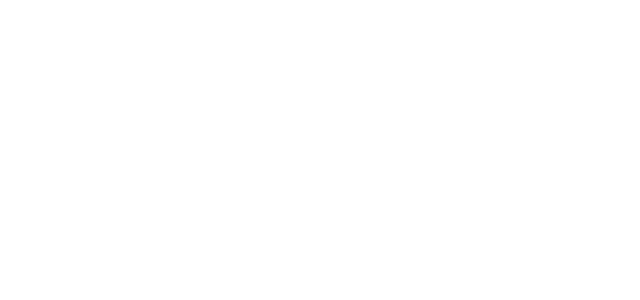
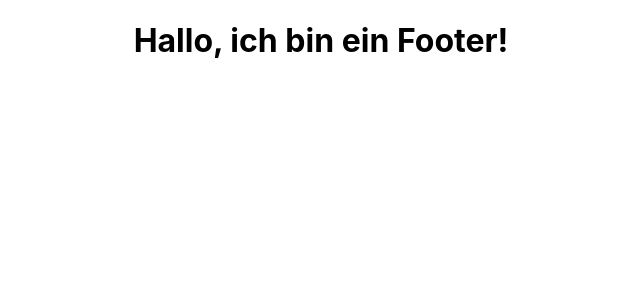
Before and after one commit to ymeichtry/yanis-portfolio, a React (Create React App) app: page / in a window 1280 px wide. Shown: the top 300 px of the page, without its empty margins (319-959 px from the left). Built offline with nearby package versions, Linux system fonts and the light colour scheme.

Commit message:
made another arrangement and for one component i will do only one JS file

```diff
--- a/src/App.js
+++ b/src/App.js
@@ -1,10 +1,10 @@
-import logo from './logo.svg';
 import './App.css';
+import Footer from './components/Footer';
 
 function App() {
   return (
     <div className="App">
-
+      <Footer />
     </div>
   );
 }
--- /dev/null
+++ b/src/components/Footer.js
@@ -0,0 +1,12 @@
+import React, { useState, useEffect } from 'react';
+
+function Footer() {
+
+  return (
+    <div>
+      <h1>Hallo, ich bin ein Footer!</h1>
+    </div>
+  );
+}
+
+export default Footer;
```
Also changed, not shown: src/components/Footer/Footer.css (deleted), src/components/Footer/Footer.html (deleted), src/components/Footer/Footer.js (deleted), src/components/Header.js (added).
